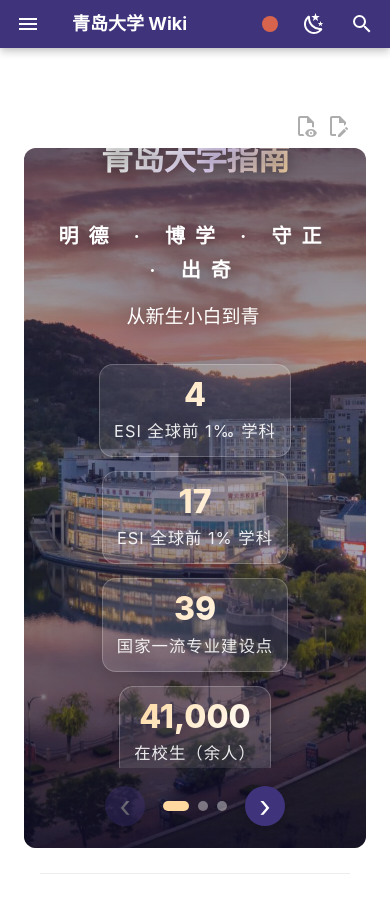
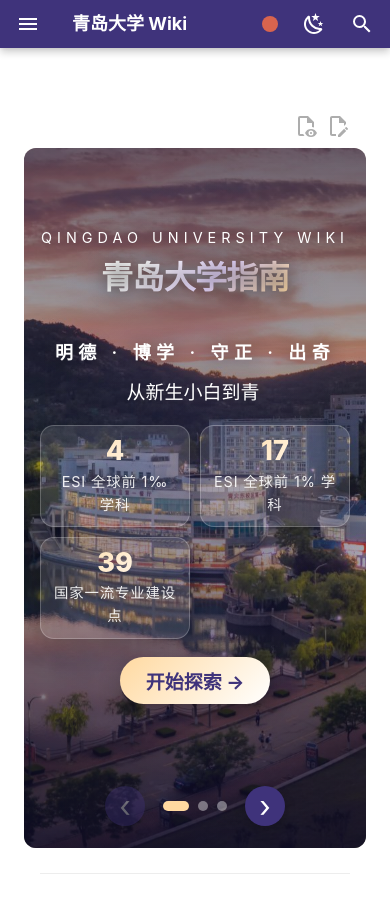
Before and after one commit to IceofTea/QDU-Wiki, an MkDocs documentation site: the page built from docs/index.md, in a window 390 px wide and 900 px high. Built offline with MkDocs 1.6.1 and Material for MkDocs 9.7.7, drawn with Linux system fonts in a browser that asks for light colours; comment, search, counter and statistics services are not loaded.

Commit message:
bug修改与增加

```diff
--- a/docs/index.md
+++ b/docs/index.md
@@ -24,10 +24,6 @@
         <div class="stat">
           <span class="stat-num" data-target="39">39</span>
           <span class="stat-label">国家一流专业建设点</span>
-        </div>
-        <div class="stat">
-          <span class="stat-num" data-target="41000">41,000</span>
-          <span class="stat-label">在校生（余人）</span>
         </div>
       </div>
       <button type="button" class="hero-cta">开始探索 →</button>
--- a/docs/javascripts/home-hero.js
+++ b/docs/javascripts/home-hero.js
@@ -203,4 +203,25 @@
   document.addEventListener('DOMContentLoaded', setup);
   document.addEventListener('DOMContentSwitch', setup);
   document.addEventListener('components:updated', setup);
+
+  // Material 9.x 的 instant navigation 用 XHR 替换 DOM 且不派发任何事件，
+  // 需监听 hero-book 重新插入，确保翻页/快速入口按钮在返回主页后依然可用
+  var observer = null;
+  function watchHeroBook() {
+    if (observer) return;
+    observer = new MutationObserver(function (mutations) {
+      for (var i = 0; i < mutations.length; i++) {
+        var added = mutations[i].addedNodes;
+        for (var j = 0; j < added.length; j++) {
+          var node = added[j];
+          if (node.nodeType === 1 && (node.id === 'hero-book' || (node.querySelector && node.querySelector('#hero-book')))) {
+            setup();
+            return;
+          }
+        }
+      }
+    });
+    observer.observe(document.body, { childList: true, subtree: true });
+  }
+  watchHeroBook();
 })();
--- a/docs/stylesheets/extra.css
+++ b/docs/stylesheets/extra.css
@@ -235,10 +235,12 @@
   align-items: center;
   justify-content: center;
   flex: 1;
+  margin: auto 0;
+  min-height: 0;
+  overflow-y: auto;
   text-align: center;
   padding: 32px 24px;
   max-width: 900px;
-  margin: 0 auto;
   color: #fff;
   text-shadow: 0 2px 18px rgba(0, 0, 0, 0.45);
 }
@@ -294,9 +296,10 @@
 
 /* 统计卡片 */
 .hero-stats {
-  display: flex;
-  flex-wrap: wrap;
-  justify-content: center;
+  display: grid;
+  grid-template-columns: repeat(auto-fit, minmax(150px, 1fr));
+  width: 100%;
+  max-width: 760px;
   gap: 14px;
   margin-bottom: 30px;
   animation: hero-rise 0.8s 0.55s both;
@@ -377,7 +380,7 @@
     margin: 4px -16px 8px;
   }
   .stat {
-    min-width: 130px;
+    min-width: 0;
     padding: 12px 14px;
   }
   .stat-num {
@@ -414,7 +417,7 @@
   display: flex;
   flex-direction: column;
   align-items: center;
-  justify-content: center;
+  justify-content: flex-start;
   opacity: 1;
   transform: translateX(0);
   visibility: visible;
@@ -742,6 +745,49 @@
   .hero-book {
     height: clamp(480px, 78vh, 620px);
   }
+  /* 统计卡片 2 列网格，避免 flex 在窄屏退化成 1 列导致内容超高被裁切 */
+  .hero-stats {
+    display: grid;
+    grid-template-columns: repeat(2, 1fr);
+    gap: 10px;
+    width: 100%;
+    max-width: 420px;
+    margin-bottom: 18px;
+  }
+  .stat {
+    width: auto;
+    padding: 10px 12px;
+  }
+  .stat-num {
+    font-size: 1.35rem;
+  }
+  .stat-label {
+    font-size: 0.72rem;
+    margin-top: 4px;
+  }
+  .hero-inner {
+    padding: 18px 16px;
+  }
+  .hero-eyebrow {
+    margin-bottom: 6px;
+    font-size: 0.72rem;
+  }
+  .hero-title {
+    margin-bottom: 6px;
+    font-size: clamp(1.8rem, 9vw, 2.4rem);
+  }
+  .hero-subtitle {
+    letter-spacing: 0.3em;
+    margin-bottom: 8px;
+    font-size: 0.9rem;
+  }
+  .hero-type {
+    margin-bottom: 14px;
+  }
+  .hero-cta {
+    padding: 10px 26px;
+    font-size: 0.95rem;
+  }
   .hero-quick {
     grid-template-columns: repeat(2, 1fr);
     gap: 10px;
@@ -770,3 +816,45 @@
     line-height: 1.45;
   }
 }
+
+/* 超小屏（≤360px）：进一步压缩，确保首屏标题与底部 CTA 不被裁切 */
+@media screen and (max-width: 360px) {
+  .hero-inner {
+    padding: 12px 12px;
+  }
+  .hero-eyebrow {
+    font-size: 0.65rem;
+    margin-bottom: 4px;
+  }
+  .hero-title {
+    font-size: clamp(1.6rem, 8.5vw, 2rem);
+    margin-bottom: 4px;
+  }
+  .hero-subtitle {
+    font-size: 0.82rem;
+    letter-spacing: 0.25em;
+    margin-bottom: 6px;
+  }
+  .hero-type {
+    font-size: 0.85rem;
+    margin-bottom: 10px;
+    min-height: 1.5em;
+  }
+  .hero-stats {
+    gap: 8px;
+    margin-bottom: 12px;
+  }
+  .stat {
+    padding: 8px 10px;
+  }
+  .stat-num {
+    font-size: 1.2rem;
+  }
+  .stat-label {
+    font-size: 0.68rem;
+  }
+  .hero-cta {
+    padding: 9px 22px;
+    font-size: 0.9rem;
+  }
+}
```
Also changed, not shown: 1 other file.
